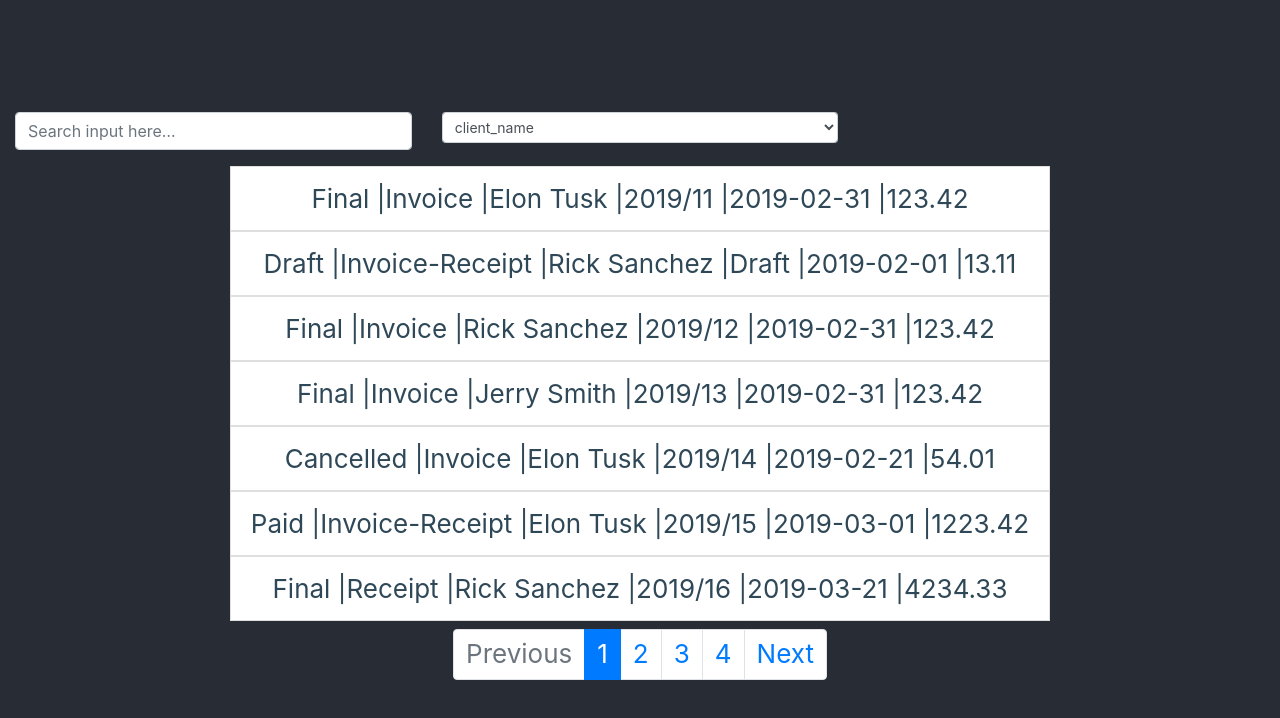
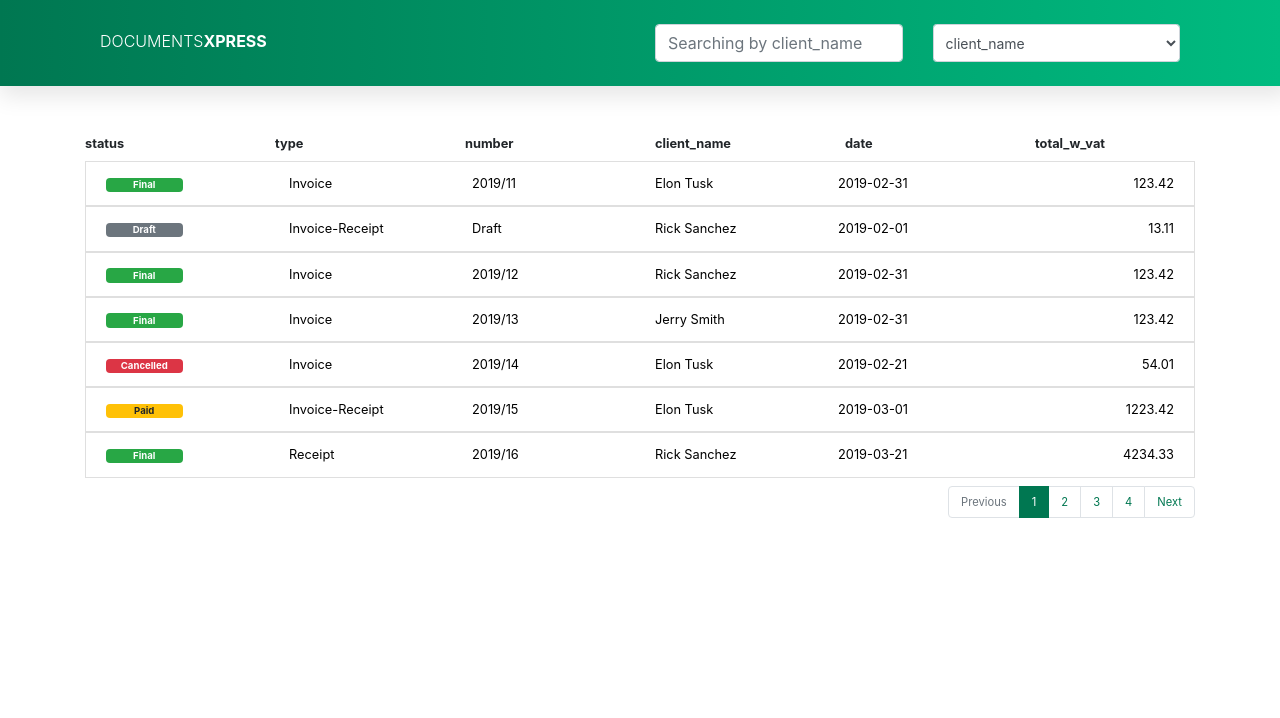
Before and after one commit to guilhermejbranco/invoicexpress, a React (Create React App) app: page / in a window 1280 px wide. Shown: the top 718 px of the page. Built offline with nearby package versions, Linux system fonts and the light colour scheme.

Commit message:
First styling is implemented

```diff
--- a/src/components/App.js
+++ b/src/components/App.js
@@ -20,11 +20,13 @@ class App extends Component{
   render() {
     return (
       <div className="App">
-        <header className="App-header">
+        <header className="App-header pt-3 pb-3">
           <Filter parentCallback={this.filterCallbackFunction}></Filter>
+        </header>
+        <div className="container mt-5">
           <List parentData={this.state}></List>
           <Pagination parentData={this.state} parentCallback={this.paginationCallbackFunction}></Pagination>
-        </header>
+        </div>
       </div>
     );
   }
--- a/src/components/Filter.js
+++ b/src/components/Filter.js
@@ -45,14 +45,20 @@ class Filter extends Component {
       keys.push(key)
     }
     return (
-          <div className="row w-100 pt-2 pb-2">
+          <div className="row w-100 pt-2 pb-2 container ">
 
-						<div className="col-md-4">
-							<input className="form-control" type="text" placeholder="Search input here…" onChange={this.changeSearchInput}></input>
+						<div className="col-md-6">
+							<h6 className="text-uppercase text-left mt-2"><span className="font-weight-light">Documents</span><span className="font-weight-bolder">Xpress</span></h6>
 						</div>
 
-							<div className="col-md-4">
-								<select className="form-control form-control-sm w-100" onChange={this.changeFilter} value={this.state.filterBy}>
+							<div className="col-md-6">
+								<div className="row">
+									<div className="col col-md-6">
+
+										<input className="form-control" type="text" placeholder={"Searching by " + this.state.filterBy} onChange={this.changeSearchInput}></input>
+									</div>
+									<div className="col col-md-6">
+										<select className="form-control form-control-sm h-100" onChange={this.changeFilter} value={this.state.filterBy}>
 
 											{
 													keys.map((key, i) => {
@@ -65,8 +71,9 @@ class Filter extends Component {
 												}
 										</select>
 									</div>
+								</div>
 
-								<div className="col-md-4">
+
 							</div>
           </div>
     );
--- a/src/components/List.js
+++ b/src/components/List.js
@@ -3,11 +3,24 @@ import '../styles/List.scss';
 
 class List extends Component {
 
+	render() {
+		var dict = {
+			"Final":"badge-success",
+			"Draft":"badge-secondary",
+			"Cancelled":"badge-danger",
+			"Paid":"badge-warning"
 
-	render() {
-		console.log(this.props.parentData.filteredDocuments)
+    }
+		var keys = []
+
+    for (var key in this.props.parentData.filteredDocuments[0]) {
+      keys.push(<div className="col col-md-2 font-weight-bold text-left">{key}</div>)
+    }
+
 
 		return (
+				<span className="w-75">
+						<div className="row small">{keys}</div>
             <ul className="list-group pt-2 pb-2">
                 {
           					this.props.parentData.filteredDocuments.map((document, i) => {
@@ -16,14 +29,18 @@ class List extends Component {
 												{
 													i >= (this.props.parentData.currentPage - 1) * 7 &&
 													i < (this.props.parentData.currentPage) * 7 &&
-          							<li className="list-group-item" key={i}>
-          								<div>
-                            {document.status} |
-                            {document.type} |
-                            {document.client_name} |
-                            {document.number} |
-                            {document.date} |
-                            {document.total_w_vat}
+          							<li className="list-group-item text-left" key={i}>
+          								<div className="row small">
+														<div className="col col-md-2">
+															<span className={"badge " +  dict[document.status] }>
+																{document.status}
+															</span>
+														</div>
+														<div className="col col-md-2">{document.type}</div>
+														<div className="col col-md-2">{document.number}</div>
+														<div className="col col-md-2">{document.client_name}</div>
+														<div className="col col-md-2">{document.date}</div>
+														<div className="col col-md-2 text-right">{document.total_w_vat}</div>
           								</div>
           							</li>
 												}
@@ -32,6 +49,7 @@ class List extends Component {
           					})
           				}
             </ul>
+					</span>
         );
     }
 }
--- a/src/components/Pagination.js
+++ b/src/components/Pagination.js
@@ -1,5 +1,5 @@
 import React, { Component } from 'react';
-import '../styles/List.scss';
+import '../styles/Pagination.scss';
 
 class Pagination extends Component {
 
@@ -29,7 +29,7 @@ class Pagination extends Component {
     }
 
 		return (
-            <nav aria-label="Page navigation example">
+            <nav aria-label="Page navigation example"  className="float-right ">
               <ul class="pagination">
 
                 <li className={"page-item" + (this.state.currentPage === 1 ? ' disabled' : '')}><a class="page-link" href="#" onClick={this.changePage.bind(this, this.state.currentPage - 1)}>Previous</a></li>
--- a/src/styles/App.scss
+++ b/src/styles/App.scss
@@ -17,8 +17,10 @@
 }
 
 .App-header {
-  background-color: #282c34;
-  min-height: 100vh;
+  background: $primarycolor;
+  background: linear-gradient(90deg, $secondarycolor 0%, $primarycolor 100%);
+  -webkit-box-shadow: 5px 5px 22px 5px rgba(0,0,0,0.1);
+box-shadow: 5px 5px 22px 5px rgba(0,0,0,0.1);
   display: flex;
   flex-direction: column;
   align-items: center;
--- a/src/styles/List.scss
+++ b/src/styles/List.scss
@@ -2,7 +2,12 @@
 @import "./variables";
 
 .list-group-item{
+  border-radius: 0px !important;
   div{
-    color: $secondarycolor;
+    color: black;
   }
 }
+
+.badge{
+  width: 50%;
+}
--- a/src/styles/Pagination.scss
+++ b/src/styles/Pagination.scss
@@ -0,0 +1,28 @@
+// Utilities
+@import "./variables";
+
+.pagination {
+  font-size: 0.7em;
+}
+
+.page-item.active{
+
+  .page-link {
+      background-color: $secondarycolor !important;
+      border-color: $secondarycolor !important;
+
+  }
+}
+
+.page-item{
+
+  .page-link {
+
+      color: $secondarycolor;
+
+  }
+}
+
+.page-link:hover {
+color: $primarycolor !important;
+}
--- a/src/styles/_variables.scss
+++ b/src/styles/_variables.scss
@@ -1,2 +1,2 @@
 $primarycolor: #00BB80;
-$secondarycolor: #2F4858;
+$secondarycolor:#007751;
```
Lines whose indentation alone changed are shown as unchanged.
